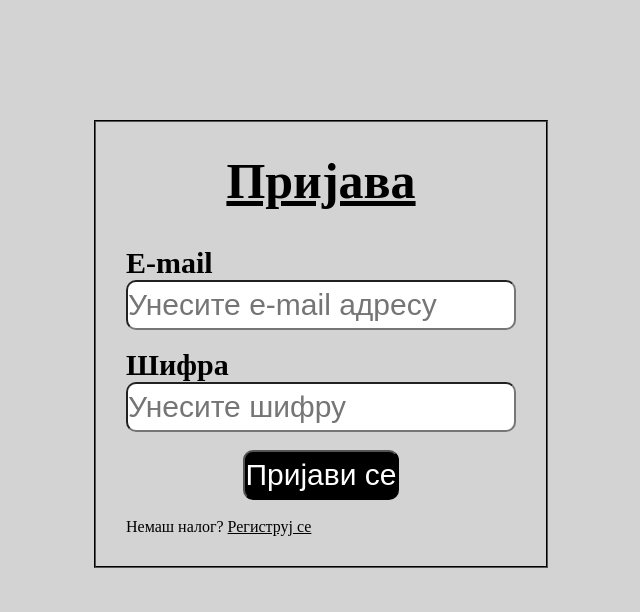
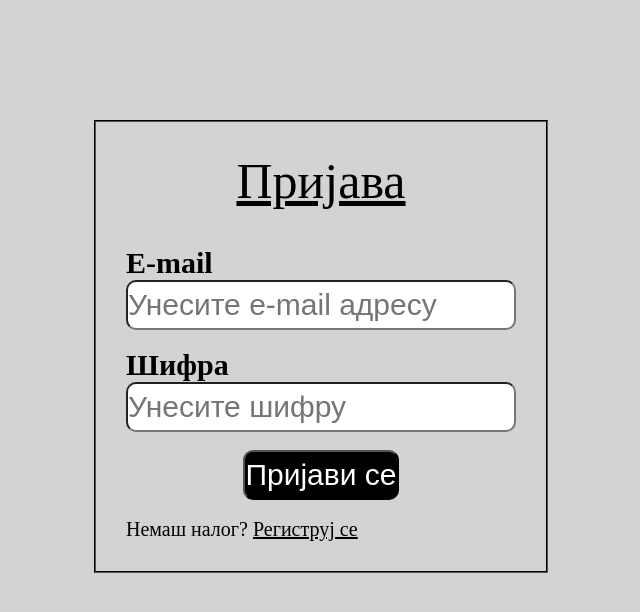
Before and after one commit to ipotkonjak/slovko-psi, a PHP site: page /login.html in a window 1280 px wide. Shown: the part 51-663 px from the top of the page, without its empty margins (319-959 px from the left). Run offline with PHP 8.4, Linux system fonts and the light colour scheme.

Commit message:
Ispravka u fajlu login.css

```diff
--- a/Faza 2/Prototip/login.css
+++ b/Faza 2/Prototip/login.css
@@ -54,7 +54,7 @@
 .login h1{
 	text-decoration: underline;
 	font-size: 50px;
-	font-weigth: normal;
+	font-weight: normal;
 }
 
 .registerlink a{
@@ -62,7 +62,7 @@
 }
 
 .registerlink{
-	text-align: left; !important
+	text-align: left !important;
 	font-size: 20px;
 	text-align: left;
 	color: black;
```
